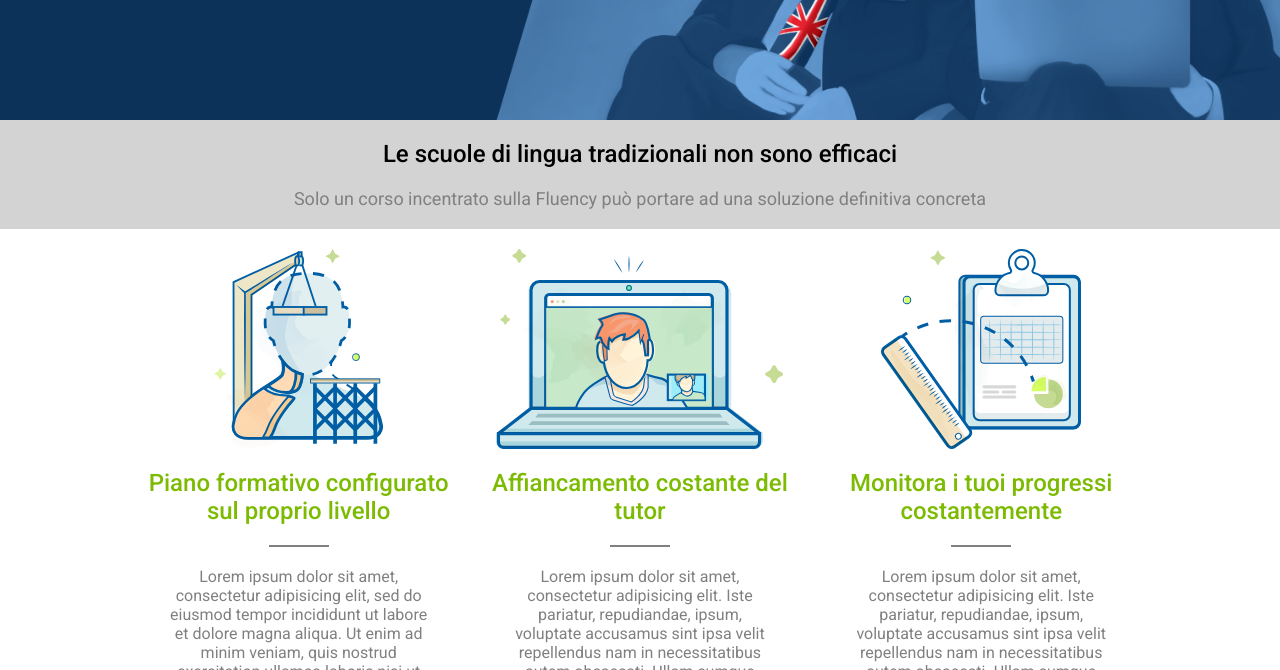
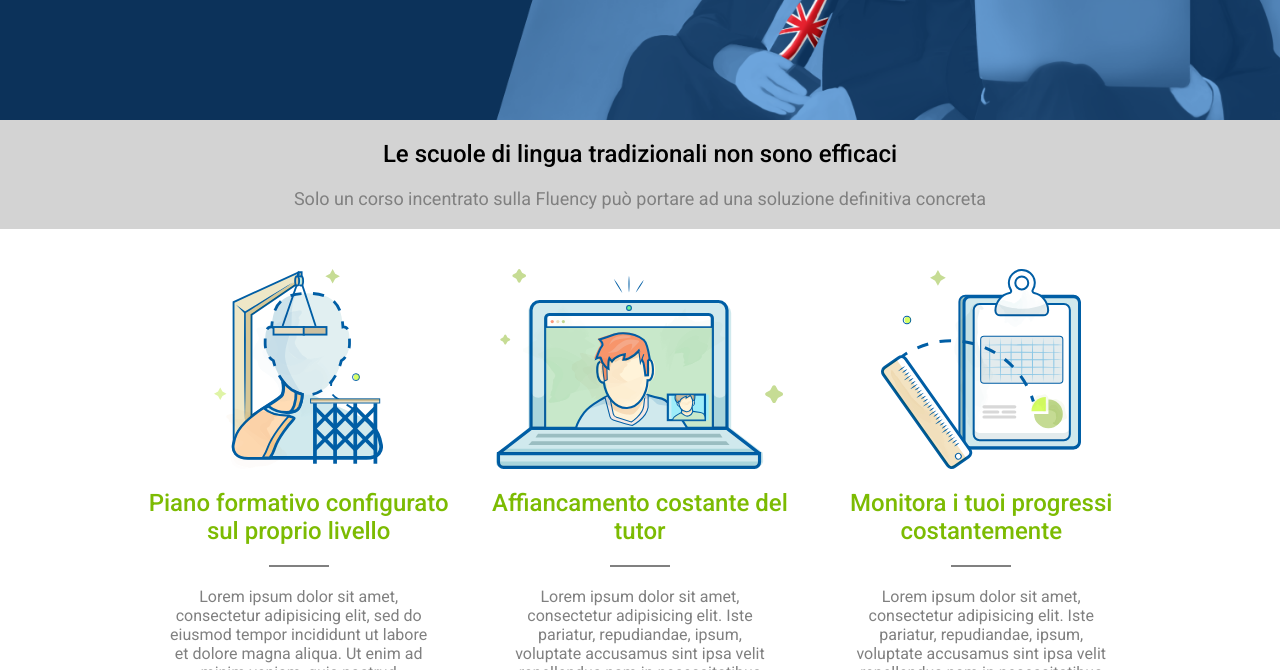
Before and after one commit to salvoab/htmlcss-fluentify, a plain HTML site: page index.html in a window 1280 px wide. Shown: the part 430-1100 px from the top of the page. Drawn offline with Linux system fonts and the light colour scheme.

Commit message:
Classe utility mt-20 per margin-top:20px

```diff
--- a/css/style.css
+++ b/css/style.css
@@ -34,6 +34,10 @@
 
 .mb-20{
   margin-bottom: 20px;
+}
+
+.mt-20{
+  margin-top: 20px;
 }
 /* End Utility */
 
--- a/index.html
+++ b/index.html
@@ -56,7 +56,7 @@
         <div class="row">
           <!-- First col -->
           <div class="col-4">
-            <div id="profile-image" class="image-container" ></div>
+            <div id="profile-image" class="image-container mt-20" ></div>
             <h2>Piano formativo configurato sul proprio livello</h2>
             <hr>
             <p>Lorem ipsum dolor sit amet, consectetur adipisicing elit, sed do eiusmod tempor incididunt ut labore et dolore magna aliqua. Ut enim ad minim veniam, quis nostrud exercitation ullamco laboris nisi ut aliquip ex ea commodo consequat. Duis aute irure dolor in reprehenderit in voluptate velit esse cillum dolore eu fugiat nulla pariatur. Excepteur sint occaecat cupidatat non proident, sunt in culpa qui officia deserunt mollit anim id est laborum.</p>
@@ -65,7 +65,7 @@
 
           <!-- Second col -->
           <div class="col-4">
-            <div id="computer-image" class="image-container" ></div>
+            <div id="computer-image" class="image-container mt-20" ></div>
             <h2>Affiancamento costante del tutor</h2>
             <hr>
             <p>Lorem ipsum dolor sit amet, consectetur adipisicing elit. Iste pariatur, repudiandae, ipsum, voluptate accusamus sint ipsa velit repellendus nam in necessitatibus autem obcaecati. Ullam cumque dolor nulla quod consequatur harum? Dolorum iste accusamus nostrum omnis iure quis soluta, repellat suscipit!</p>
@@ -74,7 +74,7 @@
 
           <!-- Third col -->
           <div class="col-4">
-            <div id="doc-image" class="image-container" ></div>
+            <div id="doc-image" class="image-container mt-20" ></div>
             <h2>Monitora i tuoi progressi costantemente</h2>
             <hr>
             <p>Lorem ipsum dolor sit amet, consectetur adipisicing elit. Iste pariatur, repudiandae, ipsum, voluptate accusamus sint ipsa velit repellendus nam in necessitatibus autem obcaecati. Ullam cumque dolor nulla quod consequatur harum? Dolorum iste accusamus nostrum omnis iure quis soluta, repellat suscipit!</p>
```
